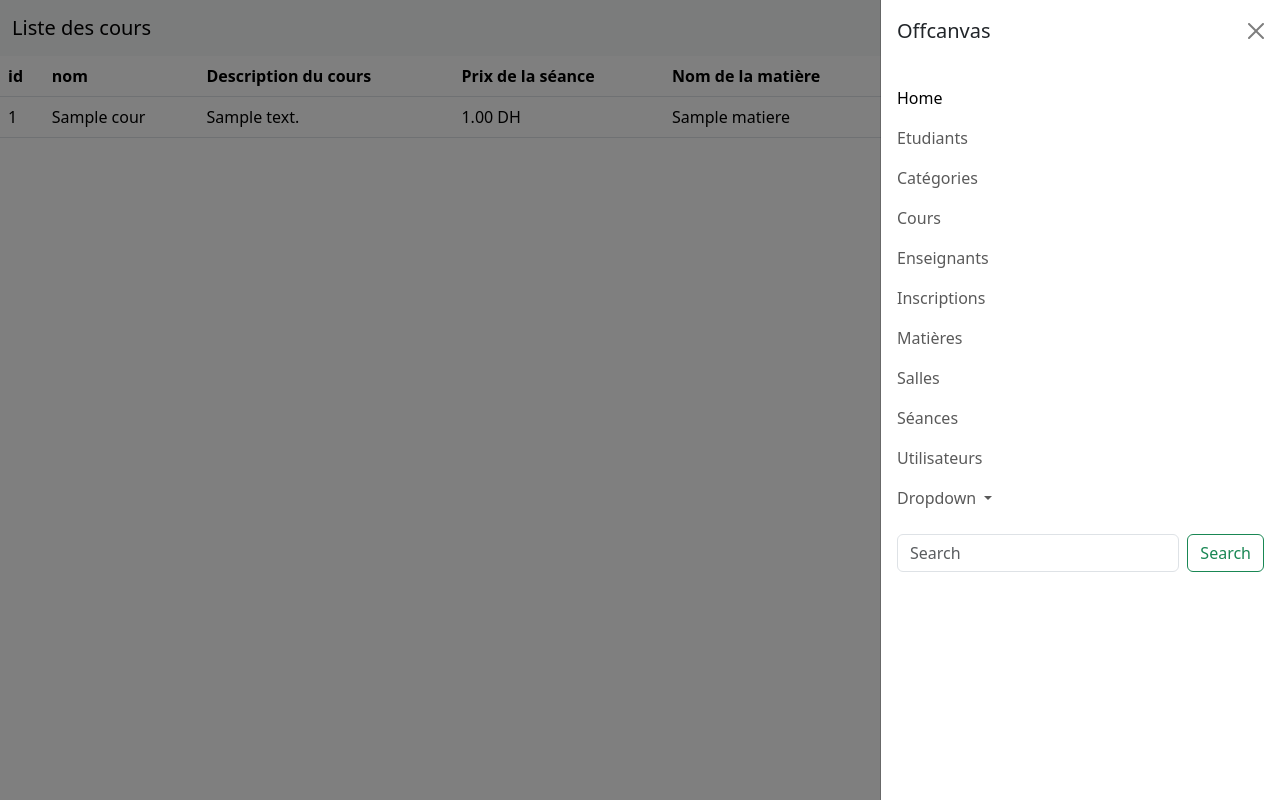
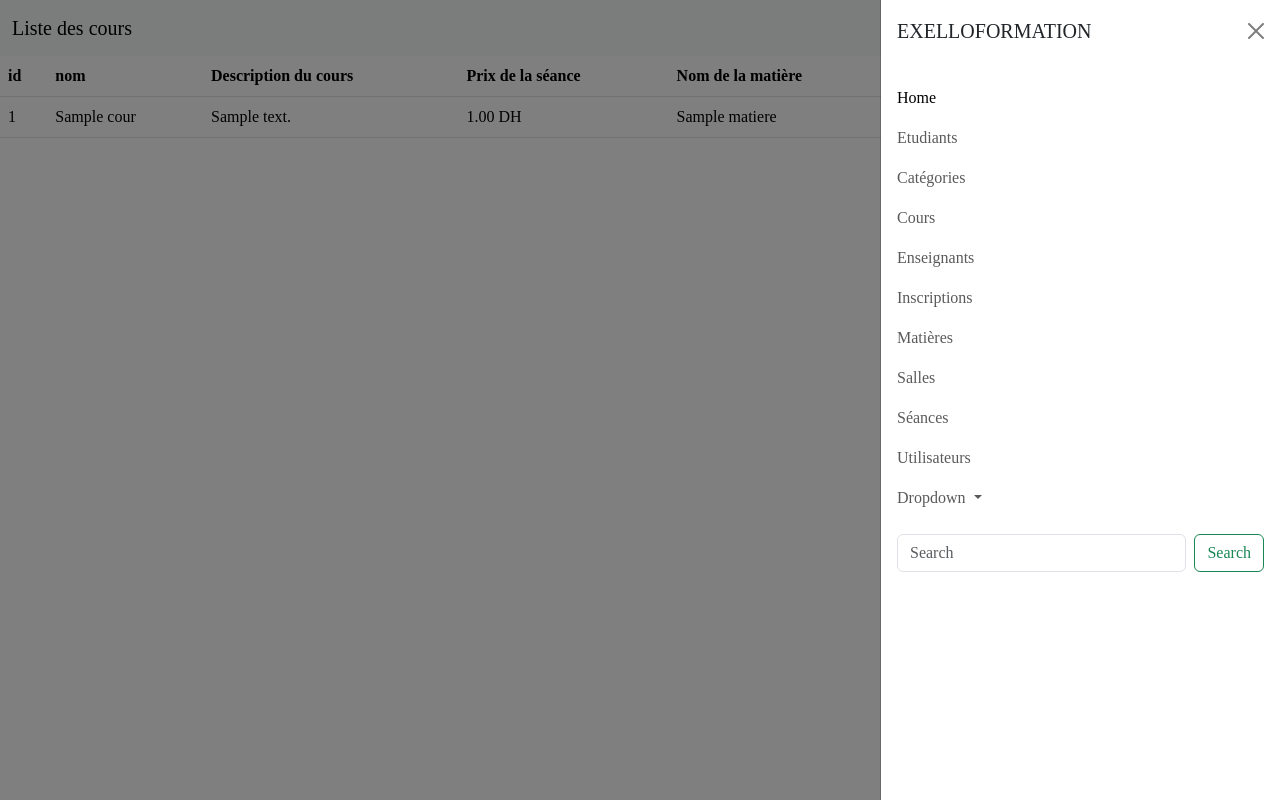
Before and after one commit to ouboumour/flask-app, a Flask app: page /cours in a window 1280 px wide, after a click that opens the changed part. Run offline with Flask 3, Linux system fonts and the light colour scheme; the visitor is signed in with stand-in values (Sample User, id 1); tables that the repository leaves empty hold one stand-in row (values such as "Sample post").

```diff
--- a/templates/navbar.html
+++ b/templates/navbar.html
@@ -1,12 +1,12 @@
 <nav class="navbar bg-body-tertiary fixed-top" style="margin-bottom: 300px">
   <div class="container-fluid">
-    <a class="navbar-brand" href="#">{{ title }}</a>
+    <a class="navbar-brand" href="">{{ title }}</a>
     <button class="navbar-toggler" type="button" data-bs-toggle="offcanvas" data-bs-target="#offcanvasNavbar" aria-controls="offcanvasNavbar" aria-label="Toggle navigation">
       <span class="navbar-toggler-icon"></span>
     </button>
     <div class="offcanvas offcanvas-end" tabindex="-1" id="offcanvasNavbar" aria-labelledby="offcanvasNavbarLabel">
       <div class="offcanvas-header">
-        <h5 class="offcanvas-title" id="offcanvasNavbarLabel">Offcanvas</h5>
+        <h5 class="offcanvas-title" id="offcanvasNavbarLabel">EXELLOFORMATION</h5>
         <button type="button" class="btn-close" data-bs-dismiss="offcanvas" aria-label="Close"></button>
       </div>
       <div class="offcanvas-body">
--- a/templates/rows-table.html
+++ b/templates/rows-table.html
@@ -7,6 +7,11 @@
     <link href="https://cdn.jsdelivr.net/npm/bootstrap@5.3.2/dist/css/bootstrap.min.css" rel="stylesheet" integrity="sha384-T3c6CoIi6uLrA9TneNEoa7RxnatzjcDSCmG1MXxSR1GAsXEV/Dwwykc2MPK8M2HN" crossorigin="anonymous">
     <script src="https://cdn.jsdelivr.net/npm/bootstrap@5.3.2/dist/js/bootstrap.bundle.min.js" integrity="sha384-C6RzsynM9kWDrMNeT87bh95OGNyZPhcTNXj1NW7RuBCsyN/o0jlpcV8Qyq46cDfL" crossorigin="anonymous"></script>
     <title>{{ page_name }}</title>
+    <style>
+        * {
+            font-family: "Amazon Ember";
+        }
+    </style>
 </head>
 <body>
     {% with title=title %}
```
Also changed, not shown: requirements.txt (added, +39 -0 lines).
